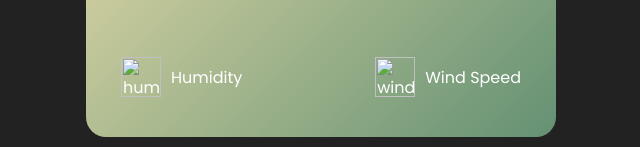
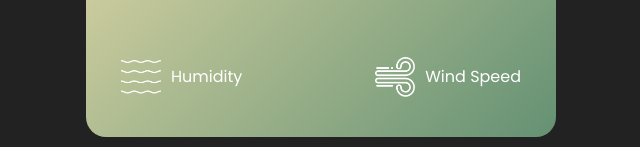
Before and after one commit to Calvin-Aziszam-S/Weather-App, a plain HTML site: page index.html in a window 1280 px wide. Shown: the part 383-530 px from the top of the page, without its empty margins (319-959 px from the left). Drawn offline with Linux system fonts and the light colour scheme; the site is published under a folder, as on GitHub Pages, so addresses that start at the root find nothing.

Commit message:
Update index.html
fix image not showing

```diff
--- a/index.html
+++ b/index.html
@@ -24,14 +24,14 @@
 				<h2 class="city"></h2>
 				<div class="details">
 					<div class="col">
-						<img src="/images/humidity.png" alt="humidity" />
+						<img src="images/humidity.png" alt="humidity" />
 						<div>
 							<p class="humidity"></p>
 							<p class="detail-desc">Humidity</p>
 						</div>
 					</div>
 					<div class="col">
-						<img src="/images/wind.png" alt="wind" />
+						<img src="images/wind.png" alt="wind" />
 						<div>
 							<p class="wind"></p>
 							<p class="detail-desc">Wind Speed</p>
```
